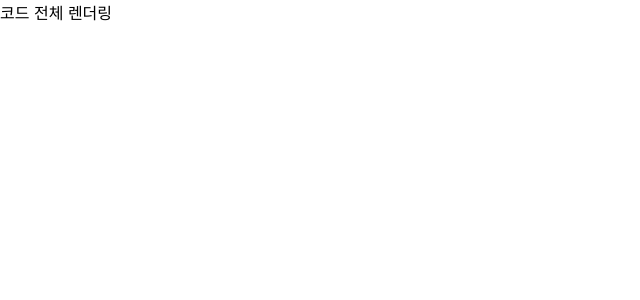
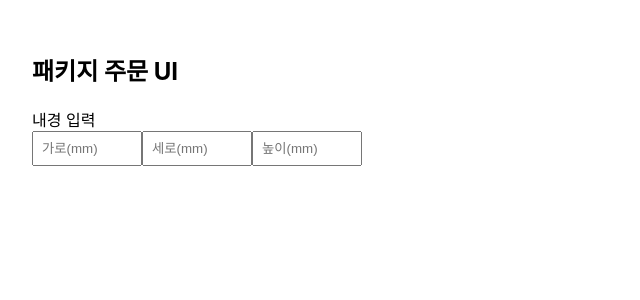
Before and after one commit to YimYoungheun/MTDL-Package, a React (Create React App) app: page / in a window 1280 px wide. Shown: the top 300 px of the page, without its empty margins (0-640 px from the left). Built offline with nearby package versions, Linux system fonts and the light colour scheme.

Commit message:
Update App.js

```diff
--- a/src/App.js
+++ b/src/App.js
@@ -25,15 +25,7 @@ function App() {
         }
       }
     };
-  const getEstimatedPrice = () => {
-    if (!paperFeel || !material || !weight) return null;
-    const weightValue = weight;
-    if (paperFeel === '러프한' && color) {
-      return paperPrices[paperFeel]?.[material]?.[color]?.[weightValue] || null;
-    } else {
-      return paperPrices[paperFeel]?.[material]?.[weightValue] || null;
-    }
-  };
+
   const [paperFeel, setPaperFeel] = useState('');
   const [material, setMaterial] = useState('');
   const [color, setColor] = useState('');
@@ -103,6 +95,16 @@ function App() {
     }
   };
 
+  const getEstimatedPrice = () => {
+    if (!paperFeel || !material || !weight) return null;
+    const weightValue = weight;
+    if (paperFeel === '러프한' && color) {
+      return paperPrices[paperFeel]?.[material]?.[color]?.[weightValue] || null;
+    } else {
+      return paperPrices[paperFeel]?.[material]?.[weightValue] || null;
+    }
+  };
+
   const getColorOptions = () => paperFeel === '러프한' ? colorMap[material] || [] : [];
   const getWeightOptions = () => {
     if (paperFeel === '매끄러운' || paperFeel === '친환경') return weightMap[paperFeel]?.[material] || [];
@@ -110,8 +112,67 @@ function App() {
     return [];
   };
 
+  const renderDogaInfo = () => {
+    const w = parseInt(width);
+    const l = parseInt(length);
+    const h = parseInt(height);
+    if (!w || !l || !h || !bottomStyle) return null;
+
+    const dogaWidth = w * 2 + 16;
+    let dogaHeight = 0;
+    if (bottomStyle === '맞뚜껑') {
+      dogaHeight = (h + 16) * 2 + l + 20;
+    } else if (bottomStyle === '십자다루마' || bottomStyle === '삼면접착') {
+      dogaHeight = h * 0.75 * 2 + l * 2 + h + 16 + 5 + 20;
+    }
+
+    const sheetSizes = [
+      { name: '국4절', width: 318, height: 469 },
+      { name: '4절', width: 394, height: 545 },
+      { name: '국2절', width: 465, height: 636 },
+      { name: '2절', width: 545, height: 788 },
+      { name: '국전지', width: 636, height: 939 }
+    ];
+
+    const matched = sheetSizes.find(s => s.width >= dogaWidth && s.height >= dogaHeight);
+
+    const canFitTwo = matched && (
+      (dogaWidth * 2 <= matched.width && dogaHeight <= matched.height) ||
+      (dogaWidth <= matched.width && dogaHeight * 2 <= matched.height) ||
+      (dogaWidth * 2 <= matched.height && dogaHeight <= matched.width) ||
+      (dogaWidth <= matched.height && dogaHeight * 2 <= matched.width)
+    );
+
+    return `전개도 크기: ${dogaWidth} × ${dogaHeight}mm / 추천 절지: ${matched ? matched.name : '해당 없음'} / 배치 가능 수량: ${canFitTwo ? '2개 이상 가능' : '1개만 가능'}`;
+  };
+
   return (
-    <div>코드 전체 렌더링</div>
+    <div style={{ padding: '2rem' }}>
+      <h2>패키지 주문 UI</h2>
+      <div style={{ marginBottom: '1rem' }}>
+        <label>내경 입력</label><br />
+        <input placeholder="가로(mm)" value={width} onChange={e => setWidth(e.target.value)} style={shortInputStyle} />
+        <input placeholder="세로(mm)" value={length} onChange={e => setLength(e.target.value)} style={shortInputStyle} />
+        <input placeholder="높이(mm)" value={height} onChange={e => setHeight(e.target.value)} style={shortInputStyle} />
+      </div>
+
+      {width && length && height && (
+        <div style={{ marginBottom: '1rem' }}>
+          <label>하단 모양</label><br />
+          {['맞뚜껑', '십자다루마', '삼면접착'].map(opt => (
+            <button key={opt} onClick={() => setBottomStyle(opt)} style={{ marginRight: '0.5rem' }}>
+              {opt}
+            </button>
+          ))}
+        </div>
+      )}
+
+      {bottomStyle && (
+        <div style={{ marginTop: '1rem', padding: '1rem', backgroundColor: '#f8f8f8', borderRadius: '8px' }}>
+          {renderDogaInfo()}
+        </div>
+      )}
+    </div>
   );
 }
 
```
